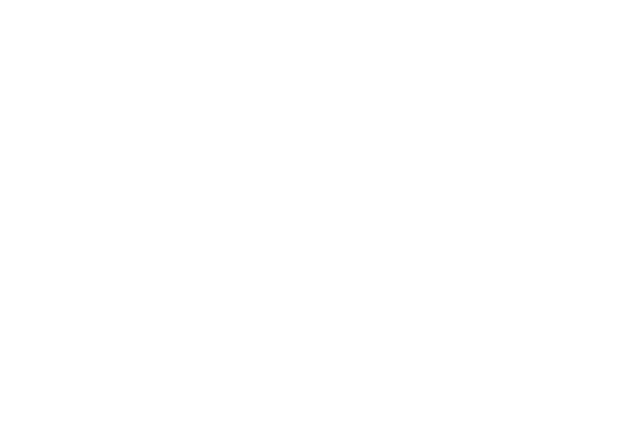
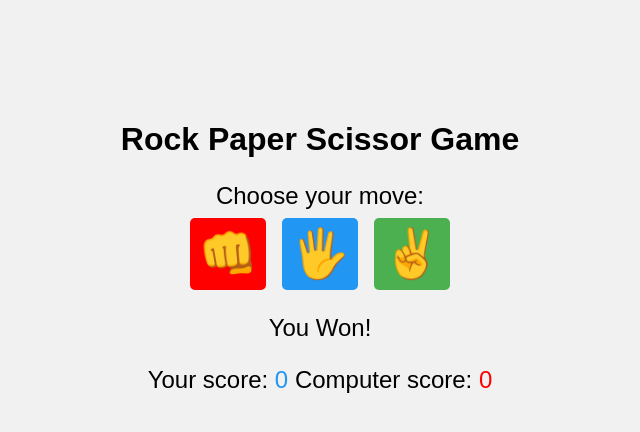
Before and after one commit to RajanHimang/rock-paper-scissor-game, a plain HTML site: page index.html in a window 1280 px wide. Shown: the whole page, without its empty margins (320-960 px from the left). Drawn offline with Linux system fonts and the light colour scheme.

Commit message:
Styled the project

```diff
--- a/index.html
+++ b/index.html
@@ -4,11 +4,23 @@
 <head>
   <meta charset="UTF-8">
   <meta name="viewport" content="width=device-width, initial-scale=1.0">
-  <title>Rock Paper Scisor Game</title>
+  <title>Rock Paper Scissor Game</title>
+  <link rel="stylesheet" href="./style.css">
 </head>
 
 <body>
+  <h1>Rock Paper Scissor Game</h1>
+  <p>Choose your move:</p>
+  <div class="buttons">
+    <button id="rock">&#x1F44A;</button>
+    <button id="paper">&#x1f590;</button>
+    <button id="scissor">&#x270c;</button>
+  </div>
+  <p id="result">You Won!</p>
+  <p id="scores">Your score: <span id="user-score">0</span>
+    Computer score: <span id="computer-score">0</span></p>
 
+  <script src="./script.js"></script>
 </body>
 
 </html>
--- a/style.css
+++ b/style.css
@@ -0,0 +1,55 @@
+body {
+  background-color: #f1f1f1;
+  font-family: "Arial", sans-serif;
+  margin: 0;
+  padding: 0;
+}
+
+h1 {
+  font-size: 2rem;
+  text-align: center;
+  padding-top: 100px;
+}
+
+p {
+  font-size: 1.5rem;
+  text-align: center;
+  margin-bottom: 0.5rem;
+}
+
+.buttons {
+  display: flex;
+  justify-content: center;
+}
+
+button {
+  border: none;
+  font-size: 3rem;
+  margin: 0 0.5rem;
+  padding: 0.5rem;
+  cursor: pointer;
+  background-color: blueviolet;
+  border-radius: 5px;
+  transition: all 0.3s ease-in-out;
+}
+
+button:hover {
+  opacity: 0.7;
+}
+
+#rock {
+  background-color: #ff0000;
+}
+#paper {
+  background-color: #2196f3;
+}
+#scissor {
+  background-color: #4caf50;
+}
+
+#user-score {
+  color: #2196f3;
+}
+#computer-score {
+  color: #ff0000;
+}
```
